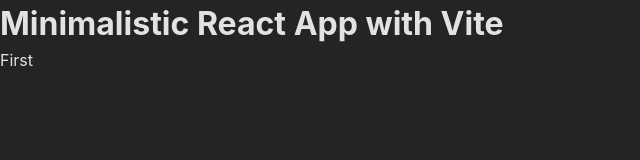
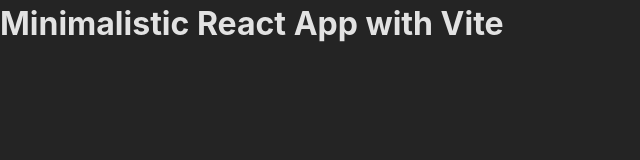
Before and after one commit to Pilag6/rvct, a React (Vite) app: page / in a window 1280 px wide. Shown: the top 160 px of the page, without its empty margins (0-640 px from the left). Built offline with nearby package versions, Linux system fonts and the light colour scheme.

Commit message:
Remove unused component and assets

```diff
--- a/src/App.jsx
+++ b/src/App.jsx
@@ -1,11 +1,9 @@
-import First from "@components/First.jsx";
 import "./App.css";
 
 function App() {
     return (
         <>
             <h1>Minimalistic React App with Vite</h1>
-            <First />
         </>
     );
 }
--- a/src/components/First.jsx
+++ /dev/null
@@ -1,9 +0,0 @@
-
-
-const First = () => {
-  return (
-    <div>First</div>
-  )
-}
-
-export default First
```
Also changed, not shown: src/assets/assets.css (deleted).
